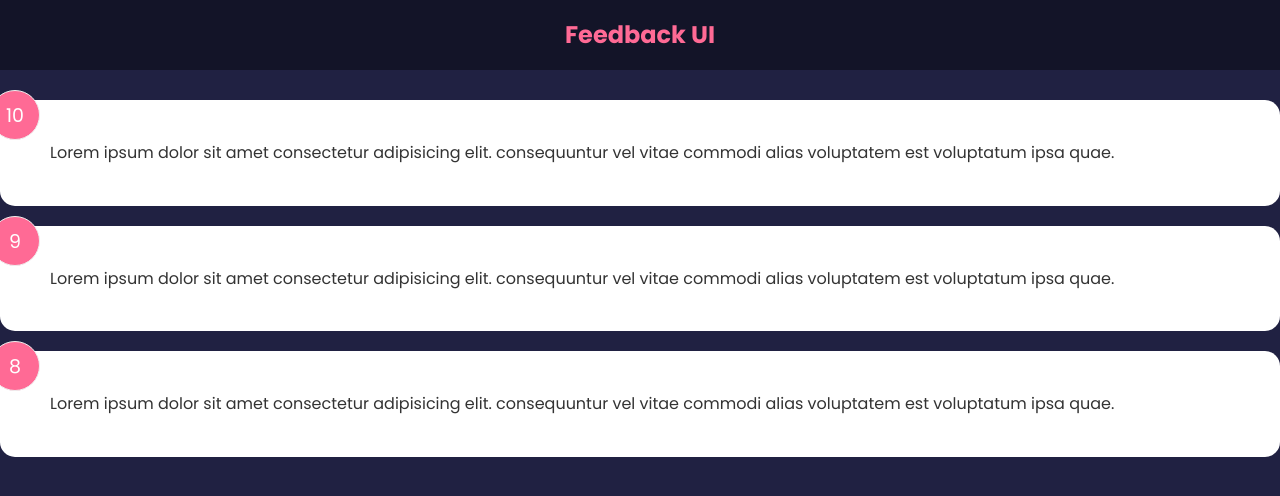
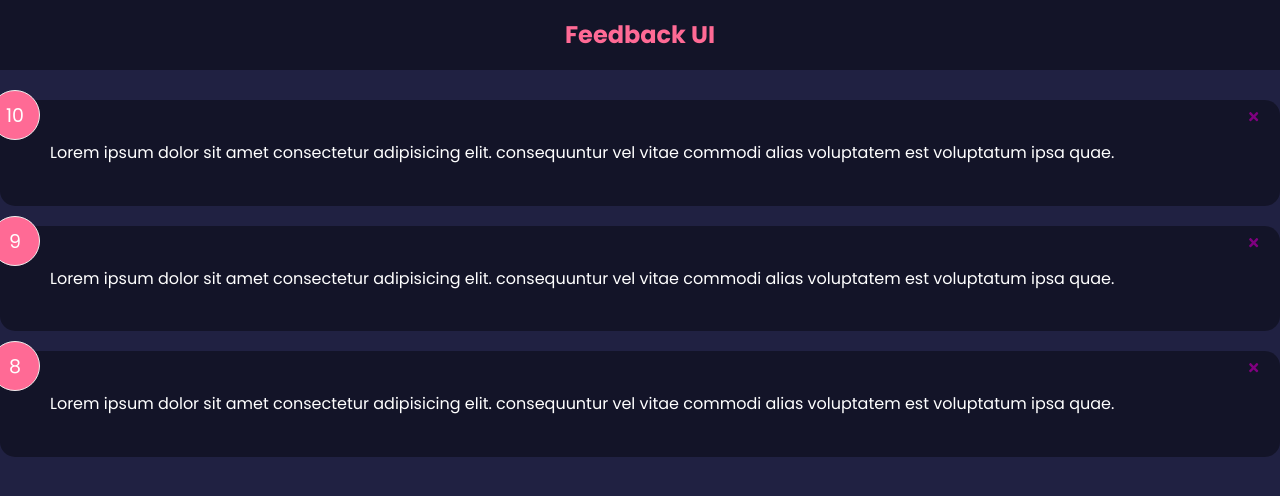
Before and after one commit to TakeADev/feedback-app, a React (Create React App) app: page / in a window 1280 px wide. Shown: the top 496 px of the page. Built offline with nearby package versions, Linux system fonts and the light colour scheme.

Commit message:
Add delete button to feedback items.

```diff
--- a/package.json
+++ b/package.json
@@ -8,6 +8,7 @@
     "@testing-library/user-event": "^13.5.0",
     "react": "^18.2.0",
     "react-dom": "^18.2.0",
+    "react-icons": "^4.4.0",
     "react-scripts": "5.0.1",
     "web-vitals": "^2.1.4"
   },
--- a/src/App.js
+++ b/src/App.js
@@ -6,10 +6,16 @@
 
 function App() {
   const [feedback, setFeedback] = useState(FeedbackData)
+
+  const deleteFeedback = (id) => {
+    if (window.confirm('Are you sure you want to delete?')) {
+      setFeedback(feedback.filter((item) => item.id !== id))
+    }
+  }
   return (
     <>
       <Header />
-      <FeedbackList feedback={feedback} />
+      <FeedbackList feedback={feedback} handleDelete={deleteFeedback} />
     </>
   )
 }
--- a/src/components/FeedbackItem.jsx
+++ b/src/components/FeedbackItem.jsx
@@ -1,13 +1,21 @@
-import { useState } from 'react'
+import { FaTimes } from 'react-icons/fa'
 import Card from './shared/Card'
+import PropTypes from 'prop-types'
 
-function FeedbackItem({ item }) {
+function FeedbackItem({ item, handleDelete }) {
   return (
-    <Card>
+    <Card reverse={true}>
       <div className='num-display'>{item.rating}</div>
+      <button onClick={() => handleDelete(item.id)} className='close'>
+        <FaTimes color='purple' />
+      </button>
       <div className='text-display'>{item.text}</div>
     </Card>
   )
 }
 
+FeedbackItem.propTypes = {
+  item: PropTypes.object.isRequired,
+}
+
 export default FeedbackItem
--- a/src/components/FeedbackList.jsx
+++ b/src/components/FeedbackList.jsx
@@ -1,6 +1,7 @@
 import FeedbackItem from './FeedbackItem'
+import PropTypes from 'prop-types'
 
-function FeedbackList({ feedback }) {
+function FeedbackList({ feedback, handleDelete }) {
   if (!feedback || feedback.length === 0) {
     return <p>No feedback yet.</p>
   }
@@ -9,11 +10,27 @@
     <div className='feedback-list'>
       <ul>
         {feedback.map((item) => {
-          return <FeedbackItem key={item.id} item={item} />
+          return (
+            <FeedbackItem
+              key={item.id}
+              item={item}
+              handleDelete={handleDelete}
+            />
+          )
         })}
       </ul>
     </div>
   )
 }
 
+FeedbackList.propTypes = {
+  feedback: PropTypes.arrayOf(
+    PropTypes.shape({
+      id: PropTypes.number.isRequired,
+      rating: PropTypes.number.isRequired,
+      text: PropTypes.string.isRequired,
+    })
+  ),
+}
+
 export default FeedbackList
--- a/src/components/shared/Card.jsx
+++ b/src/components/shared/Card.jsx
@@ -1,7 +1,16 @@
-import { Children } from 'react'
+import PropTypes from 'prop-types'
 
 function Card({ children, reverse }) {
   return <div className={`card ${reverse && 'reverse'}`}>{children}</div>
 }
 
+Card.defaultProps = {
+  reverse: false,
+}
+
+Card.propTypes = {
+  children: PropTypes.node.isRequired,
+  reverse: PropTypes.bool,
+}
+
 export default Card
```
Also changed, not shown: 1 other file (tests, documents, lock files or other folders).
